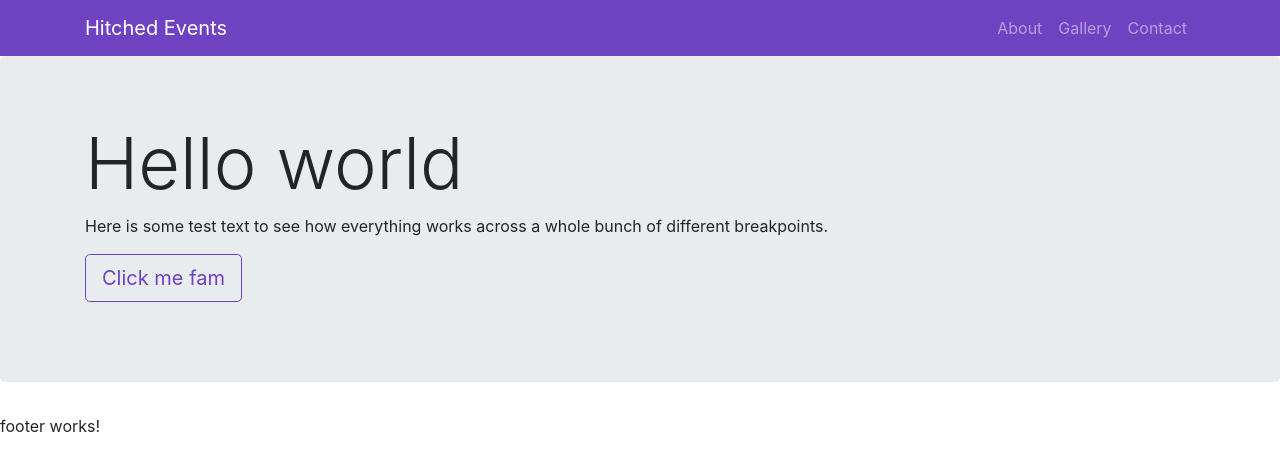
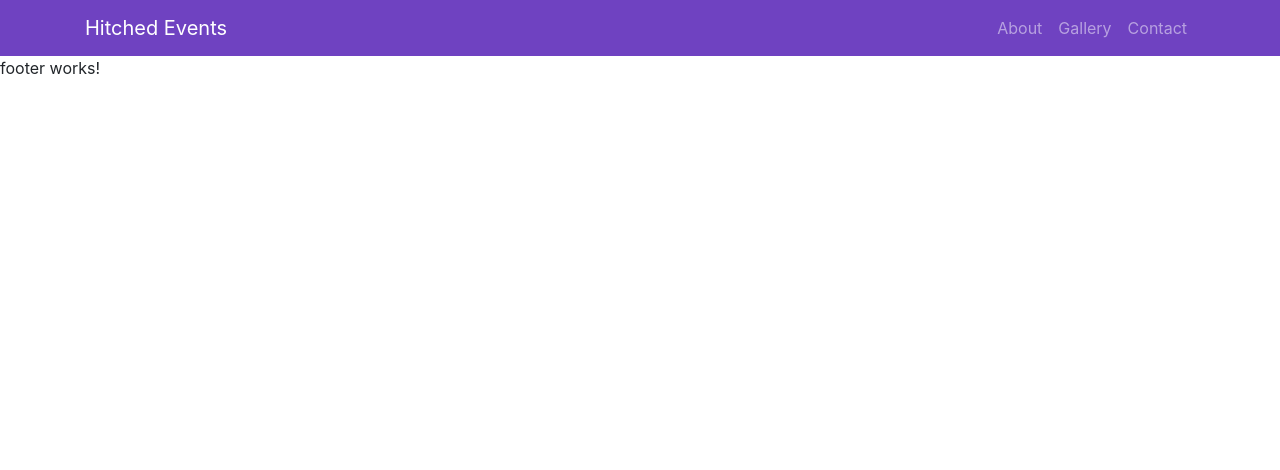
Before and after one commit to tbscanlon/hitched-ng, an Angular app: page / in a window 1280 px wide. Shown: the top 470 px of the page. Built offline with nearby package versions, Linux system fonts and the light colour scheme.

Commit message:
hide jumobotron

```diff
--- a/src/app/app.component.html
+++ b/src/app/app.component.html
@@ -1,7 +1,7 @@
 <app-nav-menu></app-nav-menu>
 
 <main role="main">
-<div class="jumbotron">
+<!-- <div class="jumbotron">
     <div class="container">
         <h1 class="display-3">Hello world</h1>
         <p>
@@ -11,7 +11,7 @@
             <button class="btn btn-outline-primary btn-lg">Click me fam</button>
         </p>
     </div>
-</div>
+</div> -->
 </main>
 
 <app-footer></app-footer>
```
